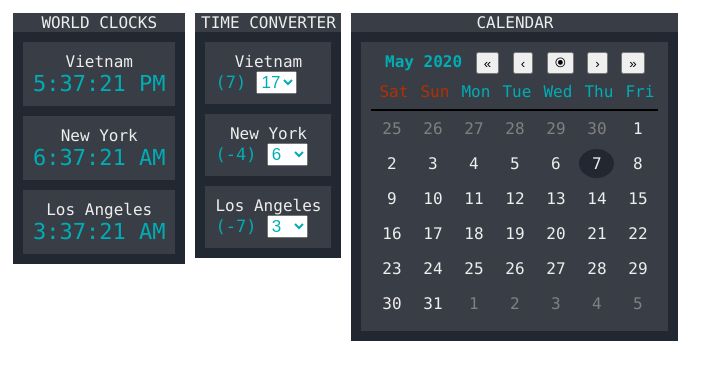
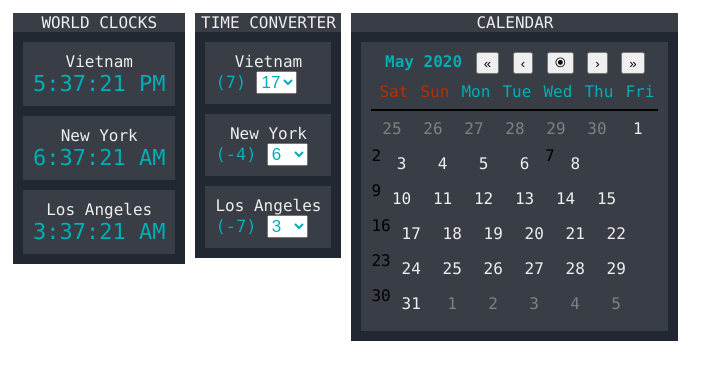
Before and after one commit to lehuutri/jsutils, a React (Create React App) app: page / in a window 1280 px wide. Shown: the top 380 px of the page, without its empty margins (0-728 px from the left). Built offline with nearby package versions, Linux system fonts and the light colour scheme.

Commit message:
gray weekends

```diff
--- a/src/Calendar.js
+++ b/src/Calendar.js
@@ -46,6 +46,11 @@ export default function Calendar(props) {
   const [year, setYear] = useState(current.getFullYear());
   const [month, setMonth] = useState(current.getMonth());
 
+  function isWeekend(d) {
+    const theday = new Date(year, month, d);
+    const thedow = theday.getDay();
+    return (thedow === 6 || thedow === 7) ? true : false;
+  }
   function isToday(d) {
     const current = new Date();
     return year === current.getFullYear() &&
@@ -111,7 +116,10 @@ export default function Calendar(props) {
       );
     }
     for (let d = 1; d <= thisEOM; d++) {
-      const cl = isToday(d) ? "day high" : "day";
+      let cl = "day";
+      if (isToday(d)) cl += "high";
+      if (isWeekend(d)) cl += "low";
+
       days.push(
         <span className={cl} key={days.length}>
           {d}
```
